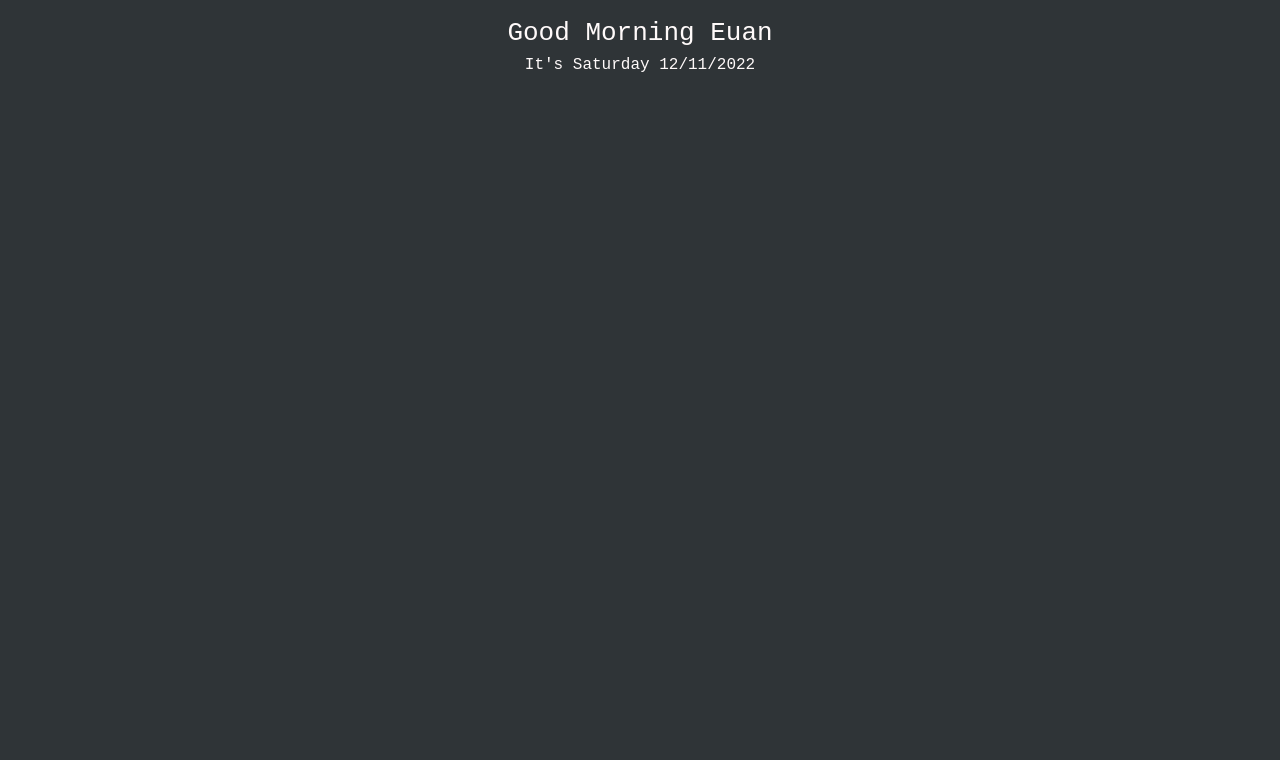
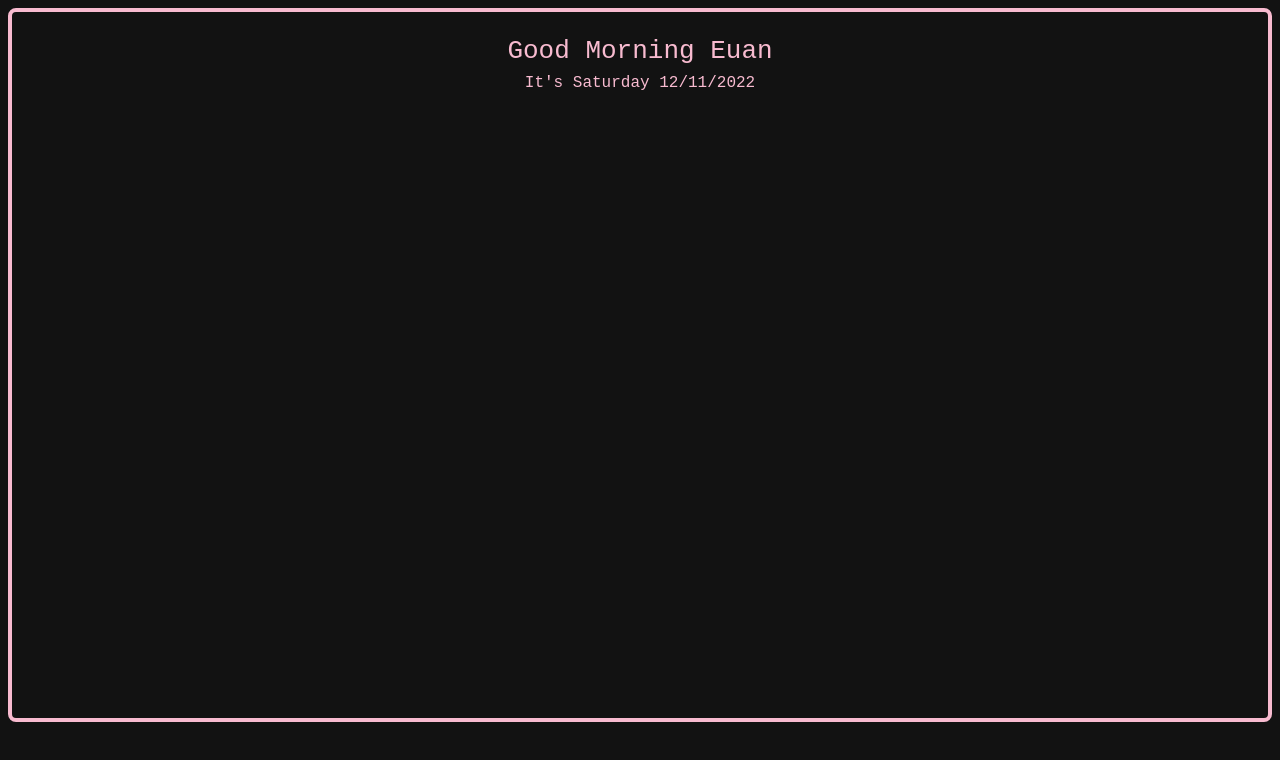
Before and after one commit to hiphoppopotamus/notion-widgets, a plain HTML site: page greetings.html in a window 1280 px wide. Drawn offline with Linux system fonts and the light colour scheme.

Commit message:
Update greetings.html

```diff
--- a/greetings.html
+++ b/greetings.html
@@ -5,9 +5,10 @@
 #lbl {
     font-family: monospace;
     font-size: xx-large;
-    color: #FFFAFA;
-    padding: 5px;
-    border: 1px solid #2F3437;
+    color: #F8BBD0;
+    padding: 20px;
+    border: 4px solid #F8BBD0;
+    border-radius: 8px;
     text-align: center;
     line-height: 1.5;
     height:85%
@@ -18,7 +19,7 @@
     font-size:large;
 }
 body{
-    background-color: #2F3437;
+    background-color: #121212;
 }
     </style>
 </head>
```
